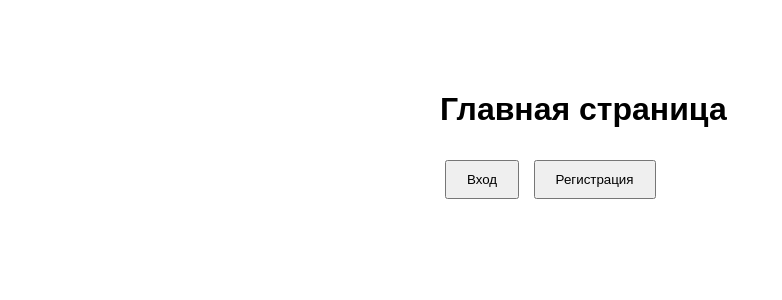
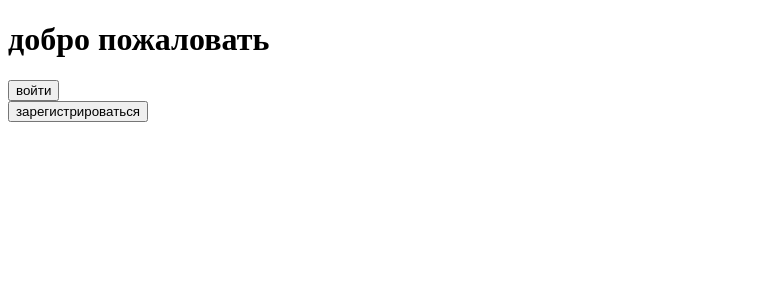
Before and after one commit to Qwertyuiopzxczxc/flask, a Flask app: template templates/index.html in a window 1280 px wide. Shown: the top 300 px of the page, without its empty margins (0-782 px from the left). Run offline with Flask 2, Linux system fonts and the light colour scheme; the template is opened without the code that fills it, so the values that code supplies are empty.

Commit message:
Update index.html

```diff
--- a/templates/index.html
+++ b/templates/index.html
@@ -1,36 +1,13 @@
 <!DOCTYPE html>
-<html lang="ru">
-
+<html lang="en">
 <head>
-    <meta charset="UTF-8">
-    <title>Главная</title>
-    <style>
-        body { font-family: Arial, sans-serif; max-width: 400px; margin: 50px auto; padding: 20px; }
-        button { margin: 10px 5px; padding: 10px 20px; cursor: pointer; }
-        .error { color: red; }
-        .success { color: green; }
-    </style>
+    <title>FLASK APP</title>
 </head>
-
-<body>
-
-    <h1>Главная страница</h1>
-
-    {% if error %}
-    <p class="error">{{ error }}</p>
-    {% endif %}
-    {% if message %}
-    <p class="success">{{ message }}</p>
-    {% endif %}
-
-    <button onclick="location.href='/login'">
-        Вход
-    </button>
-
-    <button onclick="location.href='/register'">
-        Регистрация
-    </button>
-
-</body>
-
+        <body>
+    <h1>добро пожаловать</h1>
+    <form method="post" action="/login">
+    <button type="submit">войти  </button>
+    </form>
+        <button>зарегистрироваться</button>
+        </body>
 </html>
```
